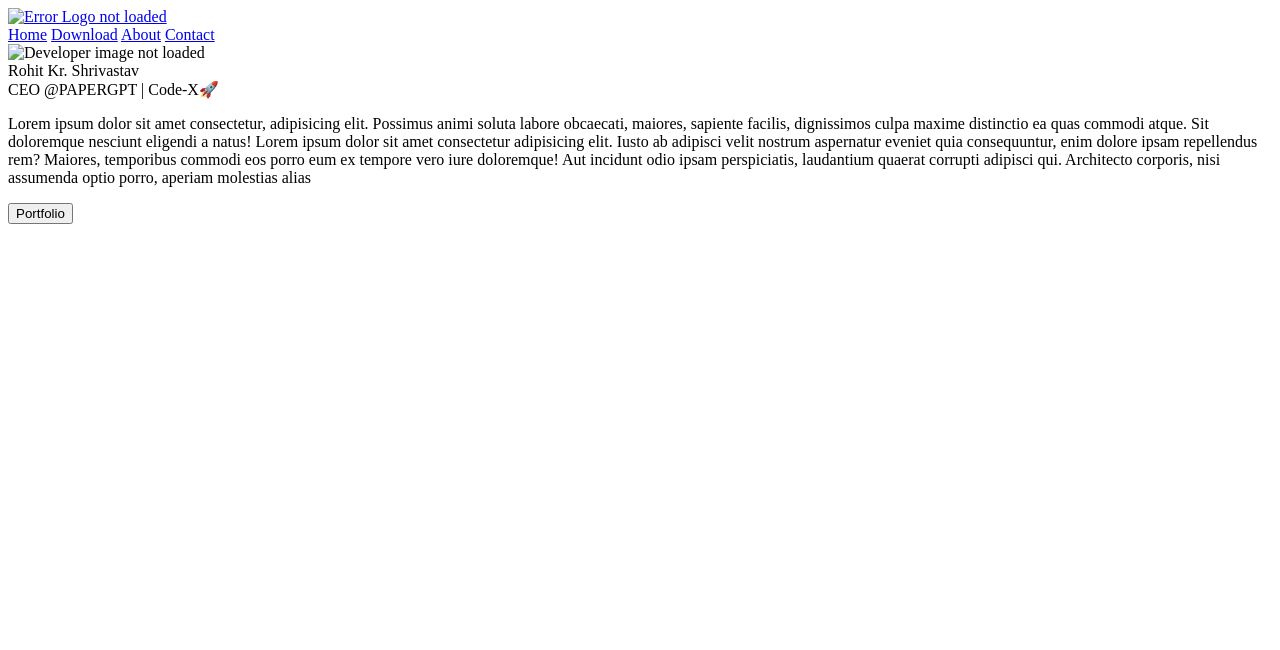
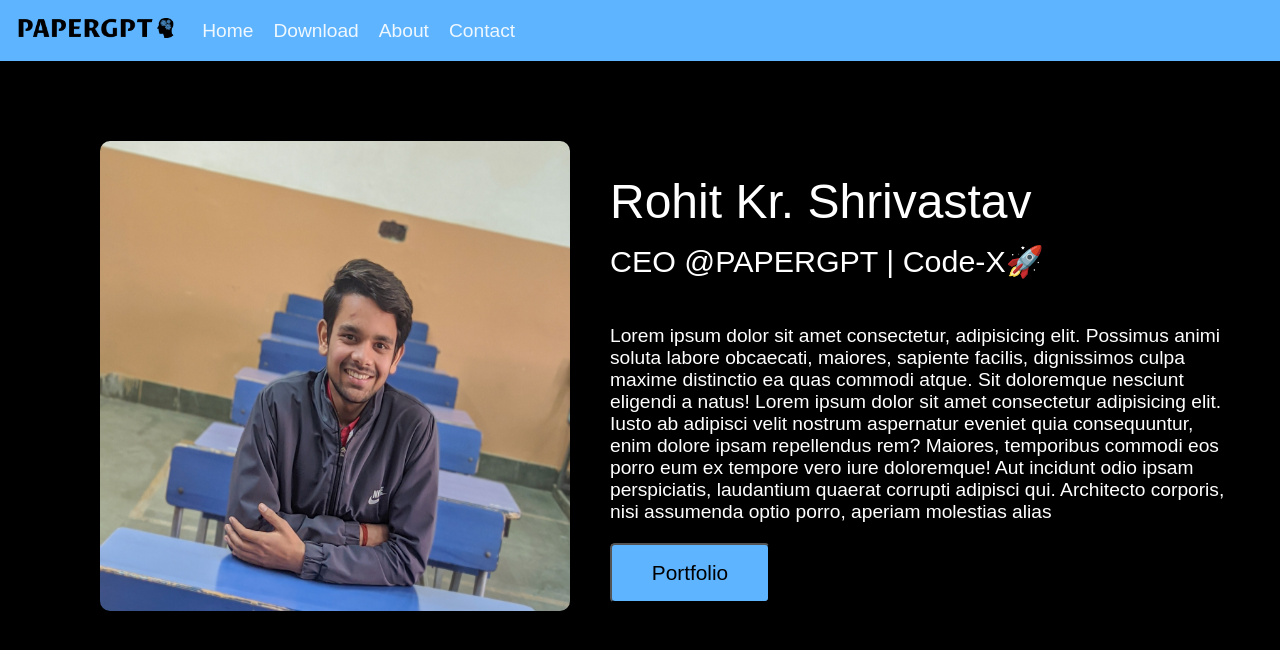
Before and after one commit to STRANJaR/paperGPT, a plain HTML site: page developer.html in a window 1280 px wide. Drawn offline with Linux system fonts and the light colour scheme; the site is published under a folder, as on GitHub Pages, so addresses that start at the root find nothing.

Commit message:
Update CSS & Image file

```diff
--- a/developer.html
+++ b/developer.html
@@ -6,14 +6,14 @@
     <meta http-equiv="X-UA-Compatible" content="IE=edge">
     <meta name="viewport" content="width=device-width, initial-scale=1.0">
     <title>Developer Section</title>
-    <link rel="stylesheet" href="/CSS/index.css">
+    <link rel="stylesheet" href="CSS/index.css">
 </head>
 
 <body>
     <nav class="navbar">
 
         <div class="left_nav">
-           <a href="index.html"><img src="/img/paper.png" alt="Error Logo not loaded"> </a>
+           <a href="index.html"><img src="img/paper.png" alt="Error Logo not loaded"> </a>
         </div>
 
         <div class="right_nav">
@@ -29,7 +29,7 @@
         <div class="main_developer">
 
             <div class="left_developer">
-                <img src="/img/dev.jpg" alt="Developer image not loaded">
+                <img src="img/dev.jpg" alt="Developer image not loaded">
             </div>
 
             <div class="right_developer">
```
Also changed, not shown: contact.html (+2 -2 lines), content.html (+2 -2 lines), index.html (+1 -1 lines).
